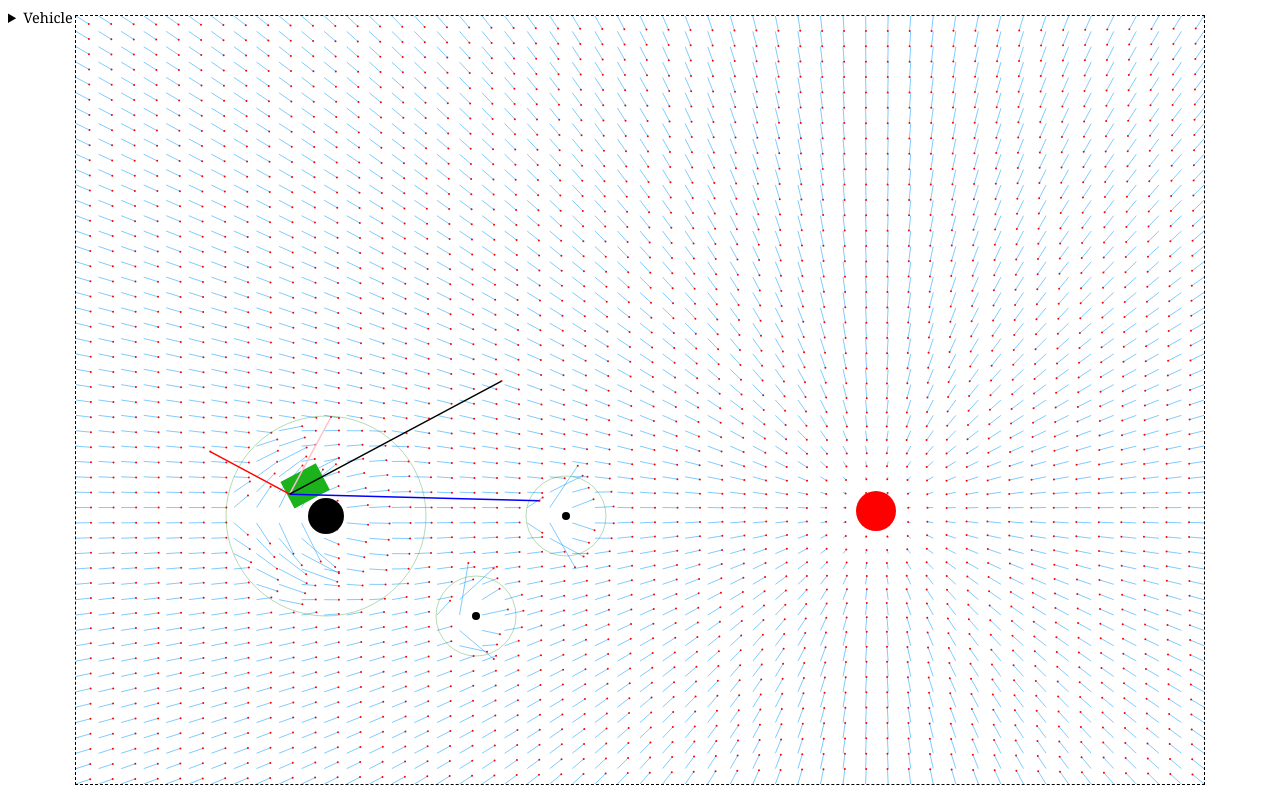
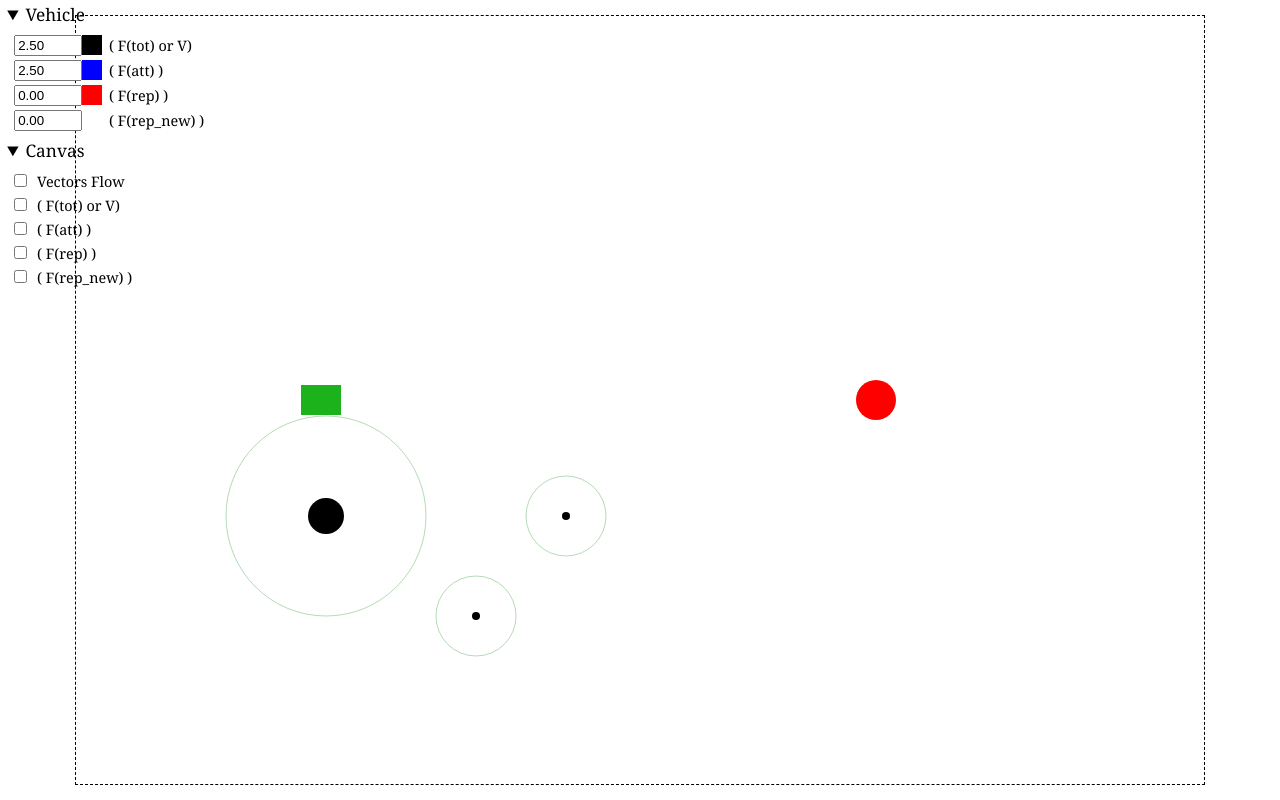
Before and after one commit to RaLLy08/potential-field-avoiding-obstacles, a plain HTML site: page index.html in a window 1280 px wide. Drawn offline with Linux system fonts and the light colour scheme; animation ran at ten frames a second.

Commit message:
settings

```diff
--- a/Canvas.js
+++ b/Canvas.js
@@ -50,9 +50,9 @@ class Canvas {
         this.#ctx.clearRect(0, 0, Canvas.WIDTH, Canvas.HEIGHT);
     }
 
-    drawVector(fromX, fromY, toX, toY, pointWidth = 0.5, color = COLOR.VECTOR) {
-        this.#drawLine(fromX, fromY, toX, toY, pointWidth, color);
-        this.#drawPoint(toX, toY, 1, 'red')
+    drawVector(fromX, fromY, toX, toY, pointWidth = 1, lineWidth = 0.5, color = COLOR.VECTOR) {
+        this.#drawLine(fromX, fromY, toX, toY, lineWidth, color);
+        this.#drawPoint(toX, toY, pointWidth, 'red')
     }
 
     drawObstacle({x, y, fieldRadius, obstacleRadius}) {
--- a/Entity.js
+++ b/Entity.js
@@ -58,8 +58,9 @@ class Obstacle extends Vector {
 
         // indirect proportion of angle between Total Force and Attractive Force
         const k = Math.abs(Math.cos(t.angle(a)));
+        const maxBankAngle = 120;
 
-        if (Utils.toDegree(r.angle(a)) > 120) {
+        if (Utils.toDegree(r.angle(a)) > maxBankAngle) {
 
             // direction of New Repulsion force from full angle between RF and TF
             const clockDirectionSign = Math.sign(Math.atan2(r.x * t.y - r.y* t.x, r.x*t.x + r.y*t.y));
--- a/index.html
+++ b/index.html
@@ -13,8 +13,12 @@
     <script src="./Canvas.js"></script>
     <script src="./Utils.js"></script>
     <style>
-        body {
+        canvas { display:block; }
+        body, html {
             font-family: Cambria, Cochin, Georgia, Times, 'Times New Roman', serif;
+            min-height: 100%;
+            height: 100vh;
+            margin: 0;
         }
         .color-box {
             width: 20px;
@@ -26,8 +30,11 @@
         }
         .displayParams {
             font-size: 0.9em;
-            position: fixed;
+            position: relative;
             z-index: 999;
+            display: inline-block;
+            margin-top: 0.2em;
+            margin-left: 0.5em;
         }
         .displayParams__displayWrapper {
             display: flex;
@@ -44,12 +51,34 @@
             cursor: pointer;
             margin-left: 0.2em;
         }
+        .displayParams table {
+            margin-top: 0.4em;
+            margin-bottom: 0.4em;
+        }
+        .displayParams summary {
+            font-size: 1.2em;
+            cursor: pointer;
+        }
+        input[type="checkbox"] {
+            cursor: pointer;
+        }
+        canvas {
+            transform: translate(-50%, -50%);
+            position: absolute;
+            top: 50%;
+            left:50%;
+            display: flex;
+        }
+        canvas {
+            border: dashed 1px;
+        }
+
     </style>
 </head>
 <body>
     <div id="root">
         <div class="displayParams">
-            <details>
+            <details open>
                 <summary>Vehicle</summary>
                 <table>
                     <tr class="displayParams__row">
@@ -67,7 +96,6 @@
                     </tr>
                     <tr class="displayParams__row">
                         <td>
-                            <input checked type="checkbox"></input>
                         </td>
                         <td>
                             <div class="displayParams__displayWrapper">
@@ -81,7 +109,6 @@
                     </tr>
                     <tr class="displayParams__row">
                         <td>
-                            <input checked type="checkbox"></input>
                         </td>
                         <td>
                             <div class="displayParams__displayWrapper">
@@ -95,12 +122,11 @@
                     </tr>
                     <tr class="displayParams__row">
                         <td>
-                            <input checked type="checkbox"></input>
                         </td>
                         <td>
                             <div class="displayParams__displayWrapper">
-                                <input id="repulsive-new-force" class="display-input" readonly>
-                                <div id="repulsive-new-force-color" class="color-box"></div>
+                                <input id="repulsive-force-new" class="display-input" readonly>
+                                <div id="repulsive-force-new-color" class="color-box"></div>
                             </div>
                         </td>
                         <td>
@@ -109,10 +135,53 @@
                     </tr>
                 </table>
             </details>
-
+            <details open >
+                <summary>Canvas</summary>
+                <table>
+                    <tr>
+                        <td>
+                            <input id="vectors-flow-field-checkbox" type="checkbox"></input>
+                        </td>
+                        <td>
+                            <label for="vectors-flow-field-checkbox" title="Vectors Flow"> Vectors Flow</label>
+                        </td>
+                    </tr>
+                    <tr>
+                        <td>
+                            <input id="total-force-field-checkbox" type="checkbox"></input>
+                        </td>
+                        <td>
+                            <label for="total-force-field-checkbox" title="Total Force/Speed"> ( F(tot) or V)</label>
+                        </td>
+                    </tr>
+                    <tr>
+                        <td>
+                            <input id="attractive-force-field-checkbox" type="checkbox"></input>
+                        </td>
+                        <td>
+                            <label for="attractive-force-field-checkbox" title="Attractive Force"> ( F(att) ) </label>
+                        </td>
+                    </tr>
+                    <tr>
+                        <td>
+                            <input id="repulsive-force-field-checkbox" type="checkbox"></input>
+                        </td>
+                        <td>
+                            <label for="repulsive-force-field-checkbox" title="Repulsive Force"> ( F(rep) ) </label>
+                        </td>
+                    </tr>
+                    <tr>
+                        <td>
+                            <input id="repulsive-force-new-field-checkbox" type="checkbox"></input>
+                        </td>
+                        <td>
+                            <label for="repulsive-force-new-field-checkbox" title="Repulsive New Force"> ( F(rep_new) ) </label>
+                        </td>
+                    </tr>
+                </table>
+            </details>
         </div>
-
-        <canvas id="canvas" style="transform: translate(-50%, -50%); position: absolute; top: 50%; left:50%; border: dashed 1px"></canvas>
+        <canvas id="canvas" ></canvas>
     </div>
 </body>
 </html>
--- a/index.js
+++ b/index.js
@@ -1,30 +1,29 @@
 const obstacles = [];
-const VIEW_OPTIONS = {
-    VECTOR_FLOW: true,
-    // fieldRadius: true,
-    ATTRACTIVE_VECTOR: true,
-    REPULSIVE_VECTOR: true,
-    TOTAL_VECTOR: true,
-    REPULSIVE_NEW_VECTOR: true,
-}
 
 
 const canvas = new Canvas();
 
 obstacles.push(
-    // new Obstacle(450, 500, 500, 100, 1/50000),
+    // new Obstacle(450, 400, 300, 12, 1/20000, 160),
     new Obstacle(250, 500, 100, 1.2, 0.00015, 18),
     new Obstacle(400, 600, 40, 2, 0.00125),
     new Obstacle(490, 500, 40, 2, 0.00125)
+
+
+    // new Obstacle(370, 200, 40, 2, 0.00125),
+    // new Obstacle(400, 280, 40, 2, 0.00125),
+    // new Obstacle(370, 360, 40, 2, 0.00125),
+    // new Obstacle(400, 440, 40, 2, 0.00125),
+    // new Obstacle(370, 520, 40, 2, 0.00125),
 );
 
-const target = new Target(800, 495, 2.5, 0.00015);
-const vehicle = new Vehicle(100, 499, 20)
+const target = new Target(800, Canvas.HEIGHT/2, 2.5, 0.00015);
+const vehicle = new Vehicle(100, Canvas.HEIGHT/2, 20)
 
 const frame = () => {
     canvas.clear()
 
-    VIEW_OPTIONS.VECTOR_FLOW && canvas.drawTargetVectorsFlow(target, obstacles);
+    canvasDisplay.vectorsFlow && canvas.drawTargetVectorsFlow(target, obstacles);
 
     canvas.drawTarget(target);
     canvas.drawVehicle(vehicle);
@@ -51,10 +50,11 @@ const frame = () => {
     }
 
     totalForceVector = totalForceVector.sum(repulsiveNewForceVector)
-    displayParams.setTotalForceSpeed(totalForceVector.mag());
-    displayParams.setAttractiveForce(attractiveForceVector.mag());
-    displayParams.setRepulsiveForce(repulsiveForceVector.mag());
-    displayParams.setRepulsiveNewForce(repulsiveNewForceVector.mag());
+
+    vehicleDisplay.totalForce = totalForceVector.mag();
+    vehicleDisplay.attractiveForce = attractiveForceVector.mag();
+    vehicleDisplay.repulsiveForce = repulsiveForceVector.mag();
+    vehicleDisplay.repulsiveNewForce = repulsiveNewForceVector.mag();
 
 
     // angle between Total force and Attractive force (tetha)
@@ -68,25 +68,25 @@ const frame = () => {
     vehicle.move(totalForceVector.x, totalForceVector.y);
 
 
-    if (VIEW_OPTIONS.REPULSIVE_NEW_VECTOR) {
+    if (canvasDisplay.repulsiveNewForce) {
         const { x: rnFx, y: rnFy } = repulsiveNewForceVector.scaleBy(100).sum(vehicle);
-        canvas.drawVector(vehicle.x, vehicle.y, rnFx, rnFy, 1.5, COLOR.REPULSIVE_NEW_FORCE);
+        canvas.drawVector(vehicle.x, vehicle.y, rnFx, rnFy, 2, 1.5, COLOR.REPULSIVE_NEW_FORCE);
     }
 
-    if (VIEW_OPTIONS.ATTRACTIVE_VECTOR) {
+    if (canvasDisplay.attractiveForce) {
         // display attractive force direction
         const { x: aFx, y: aFy } = attractiveForceVector.scaleBy(100).sum(vehicle);
-        canvas.drawVector(vehicle.x, vehicle.y, aFx, aFy, 1.5, COLOR.ATTRACTIVE_FORCE);
+        canvas.drawVector(vehicle.x, vehicle.y, aFx, aFy, 2, 1.5, COLOR.ATTRACTIVE_FORCE);
     }
-    if (VIEW_OPTIONS.REPULSIVE_VECTOR) {
+    if (canvasDisplay.repulsiveForce) {
         // display repulsive force direction
         const { x: rFx, y: rFy } = repulsiveForceVector.scaleBy(100).sum(vehicle);
-        canvas.drawVector(vehicle.x, vehicle.y, rFx, rFy, 1.5, COLOR.REPULSIVE_FORCE);
+        canvas.drawVector(vehicle.x, vehicle.y, rFx, rFy, 2, 1.5, COLOR.REPULSIVE_FORCE);
     }
     // display total force direction
-    if (VIEW_OPTIONS.TOTAL_VECTOR) {
+    if (canvasDisplay.totalForce) {
         const { x: tFx, y: tFy } = totalForceVector.scaleBy(100).sum(vehicle);
-        canvas.drawVector(vehicle.x, vehicle.y, tFx, tFy, 1.5, COLOR.TOTAL_FORCE);
+        canvas.drawVector(vehicle.x, vehicle.y, tFx, tFy, 2, 1.5, COLOR.TOTAL_FORCE);
     }
 
     // **TODO**
--- a/view/DisplayParams.js
+++ b/view/DisplayParams.js
@@ -1,42 +1,88 @@
-const displayParams = (function() {
-    class DisplayParams {
+const vehicleDisplay = (function() {
+    class VehicleDisplay {
+        static TOTAL_FORCE_ID = 'total-force';
+        static ATTRACTIVE_FORCE_ID = 'attractive-force';
+        static REPULSIVE_FORCE_ID = 'repulsive-force';
+        static REPULSIVE_FORCE_NEW_ID = 'repulsive-force-new';
+        static TOTAL_FORCE_COLOR_ID = 'total-force-color';
+        static ATTRACTIVE_FORCE_COLOR_ID = 'attractive-force-color';
+        static REPULSIVE_FORCE_COLOR_ID = 'repulsive-force-color';
+        static REPULSIVE_FORCE_NEW_COLOR_ID = 'repulsive-force-new-color';
+        #totalForceInput;
+        #attractiveForceInput;
+        #repulsiveForceInput;
+        #repulsiveNewForceInput;
         constructor() {
-            this.wrapper = document.getElementById('display-params');
+            this.#totalForceInput = document.getElementById(VehicleDisplay.TOTAL_FORCE_ID);
 
-            this.totalForce = document.getElementById('total-force');
+            this.#attractiveForceInput = document.getElementById(VehicleDisplay.ATTRACTIVE_FORCE_ID);
 
-            this.attractiveForce = document.getElementById('attractive-force');
+            this.#repulsiveForceInput = document.getElementById(VehicleDisplay.REPULSIVE_FORCE_ID);
 
-            this.repulsiveForce = document.getElementById('repulsive-force');
+            this.#repulsiveNewForceInput = document.getElementById(VehicleDisplay.REPULSIVE_FORCE_NEW_ID);
 
-            this.repulsiveNewForce = document.getElementById('repulsive-new-force');
-
-            this.setColors();
+            this.#setColors();
+        }
+        /**
+         * @param {number} value
+         */
+        set totalForce(value) {
+            this.#totalForceInput.value = value.toPrecision(3);
+        }
+        /**
+         * @param {number} value
+         */
+        set attractiveForce(value) {
+            this.#attractiveForceInput.value = value.toPrecision(3);
+        }
+        /**
+         * @param {number} value
+         */
+        set repulsiveForce(value) {
+            this.#repulsiveForceInput.value = value.toPrecision(3);
+        }
+        /**
+         * @param {number} value
+         */
+        set repulsiveNewForce(value) {
+            this.#repulsiveNewForceInput.value = value.toPrecision(3);
         }
 
-        setTotalForceSpeed(value) {
-            this.totalForce.value = value.toPrecision(3);
-        }
-
-        setAttractiveForce(value) {
-            this.attractiveForce.value = value.toPrecision(3);
-        }
-
-        setRepulsiveForce(value) {
-            this.repulsiveForce.value = value.toPrecision(3);
-        }
-
-        setRepulsiveNewForce(value) {
-            this.repulsiveNewForce.value = value.toPrecision(3);
-        }
-
-        setColors() {
-            document.getElementById('total-force-color').style.backgroundColor = COLOR.TOTAL_FORCE;
-            document.getElementById('attractive-force-color').style.backgroundColor = COLOR.ATTRACTIVE_FORCE;
-            document.getElementById('repulsive-force-color').style.backgroundColor = COLOR.REPULSIVE_FORCE;
-            document.getElementById('repulsive-new-force-color').style.backgroundColor = COLOR.REPULSIVE_NEW_FORCE;
+        #setColors() {
+            document.getElementById(VehicleDisplay.TOTAL_FORCE_COLOR_ID).style.backgroundColor = COLOR.TOTAL_FORCE;
+            document.getElementById(VehicleDisplay.ATTRACTIVE_FORCE_COLOR_ID).style.backgroundColor = COLOR.ATTRACTIVE_FORCE;
+            document.getElementById(VehicleDisplay.REPULSIVE_FORCE_COLOR_ID).style.backgroundColor = COLOR.REPULSIVE_FORCE;
+            document.getElementById(VehicleDisplay.REPULSIVE_FORCE_NEW_COLOR_ID).style.backgroundColor = COLOR.REPULSIVE_FORCE_NEW;
         }
     }
 
-    return new DisplayParams()
+    return new VehicleDisplay()
 })()
+
+const canvasDisplay = (function() {
+    class CanvasDisplay {
+        static VECTORS_FLOW_CHECKBOX_ID = 'vectors-flow-field-checkbox'
+        static TOTAL_FORCE_CHECKBOX_ID = 'total-force-field-checkbox'
+        static ATTRACTIVE_FORCE_CHECKBOX_ID = 'attractive-force-field-checkbox'
+        static REPULSIVE_FORCE_CHECKBOX_ID = 'repulsive-force-field-checkbox'
+        static REPULSIVE_FORCE_NEW_CHECKBOX_ID = 'repulsive-force-new-field-checkbox'
+        totalForce = false;
+        vectorsFlow = false;
+        attractiveForce = false;
+        repulsiveForce = false;
+        repulsiveNewForce = false;
+        constructor() {
+            this.#onCheckboxChange(document.getElementById(CanvasDisplay.TOTAL_FORCE_CHECKBOX_ID), (value) => this.totalForce = value);
+            this.#onCheckboxChange(document.getElementById(CanvasDisplay.VECTORS_FLOW_CHECKBOX_ID), (value) => this.vectorsFlow = value);
+            this.#onCheckboxChange(document.getElementById(CanvasDisplay.ATTRACTIVE_FORCE_CHECKBOX_ID), (value) => this.attractiveForce = value);
+            this.#onCheckboxChange(document.getElementById(CanvasDisplay.REPULSIVE_FORCE_CHECKBOX_ID), (value) => this.repulsiveForce = value);
+            this.#onCheckboxChange(document.getElementById(CanvasDisplay.REPULSIVE_FORCE_NEW_CHECKBOX_ID), (value) => this.repulsiveNewForce = value);
+        }
+
+        #onCheckboxChange = (el, listener) => {
+            el.onchange = (e) => void listener(+e.target.checked);
+        }
+    }
+
+    return new CanvasDisplay()
+})()
```
